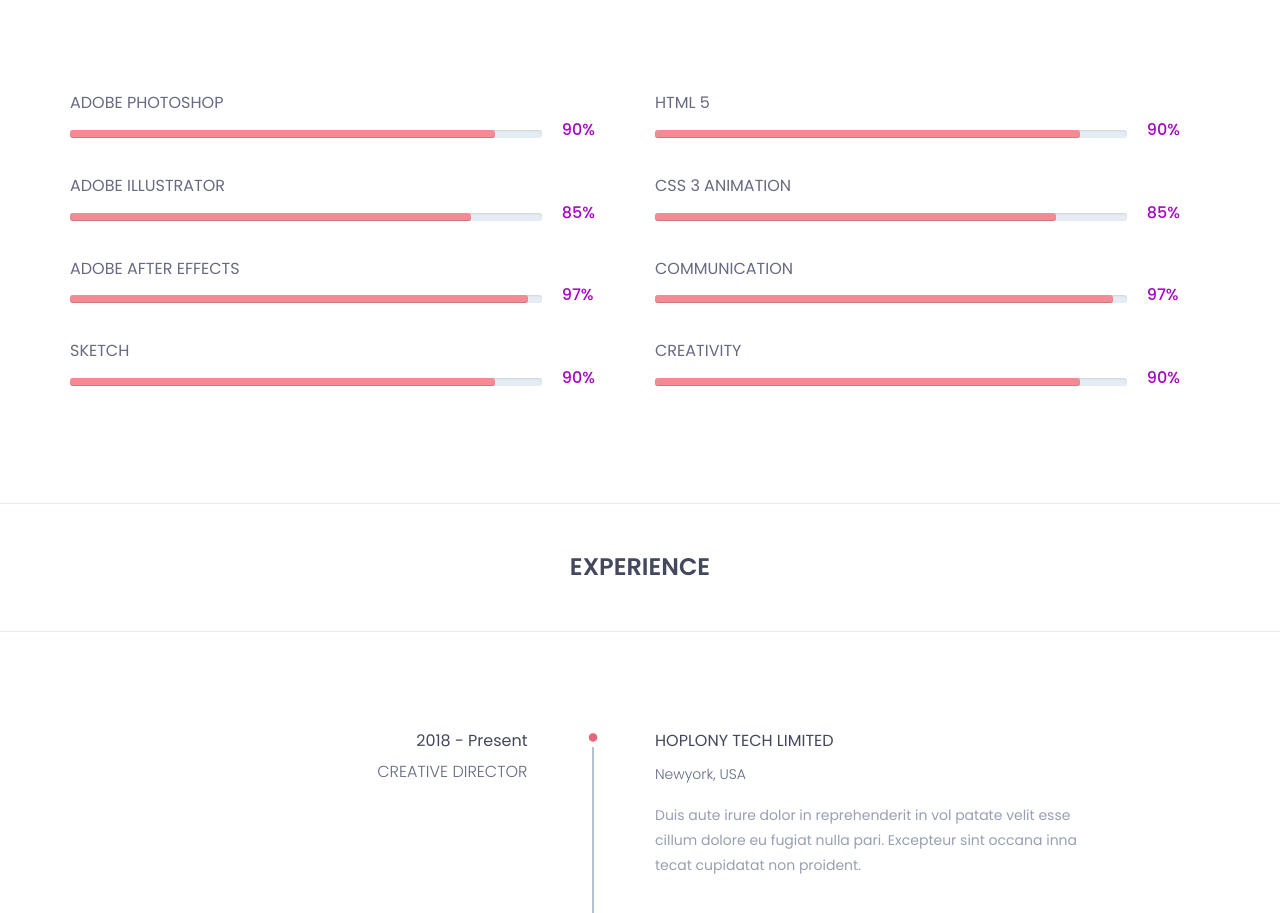
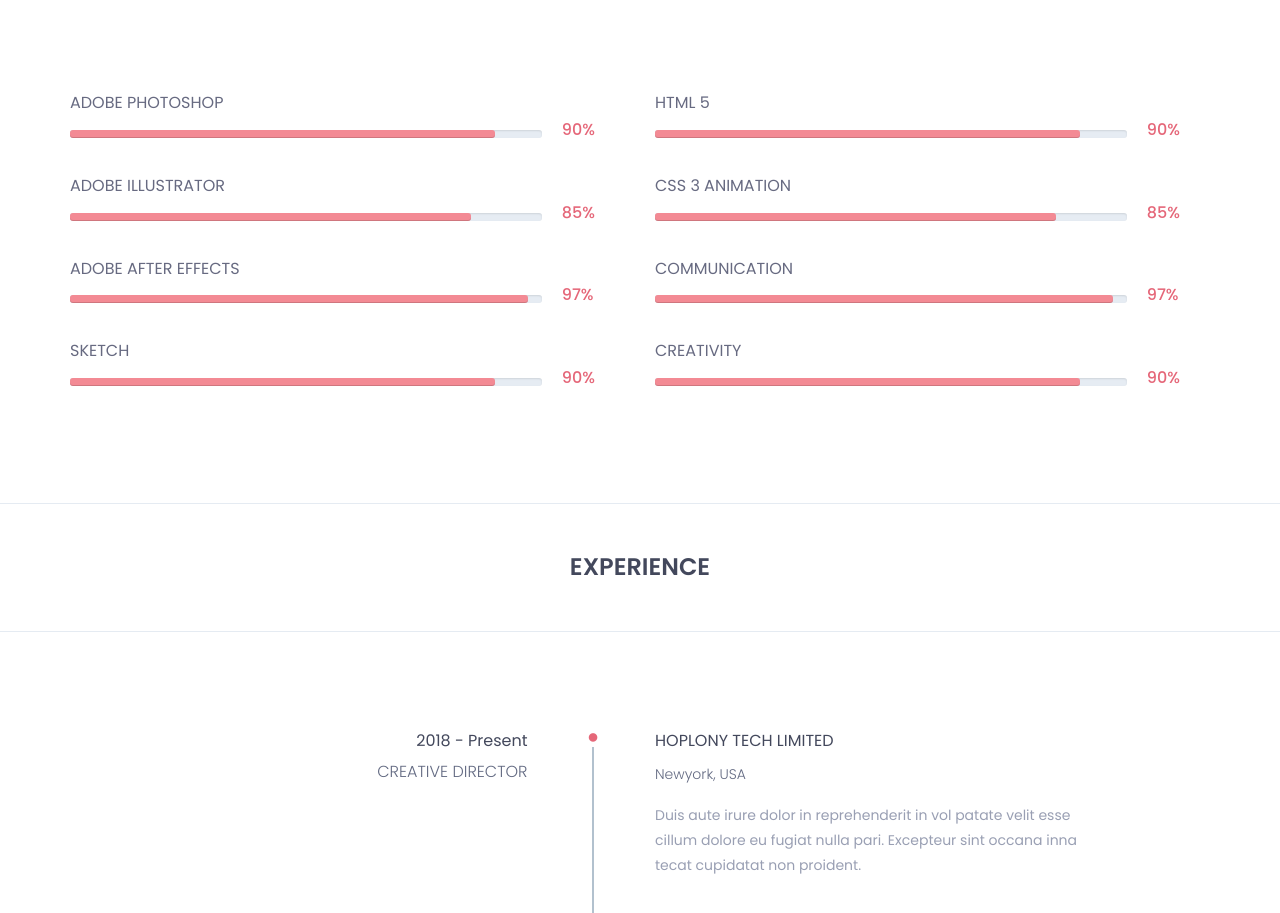
Before and after one commit to aisyadfira/aisya-personal-2, a plain HTML site: page index.html in a window 1280 px wide. Shown: the part 2460-3373 px from the top of the page. Drawn offline with nearby package versions, Linux system fonts and the light colour scheme.

Commit message:
Update style.css

```diff
--- a/assets/css/style.css
+++ b/assets/css/style.css
@@ -386,7 +386,7 @@ span.single-timeline-horizontal.spacial-horizontal-line {width: 88px;}
 }
 .single-progress-txt h3 {
     width: 10%;
-    color: #a606c3;
+    color: #E56779;
     position: relative;
     top: 6px;
     left: 20px;
```
